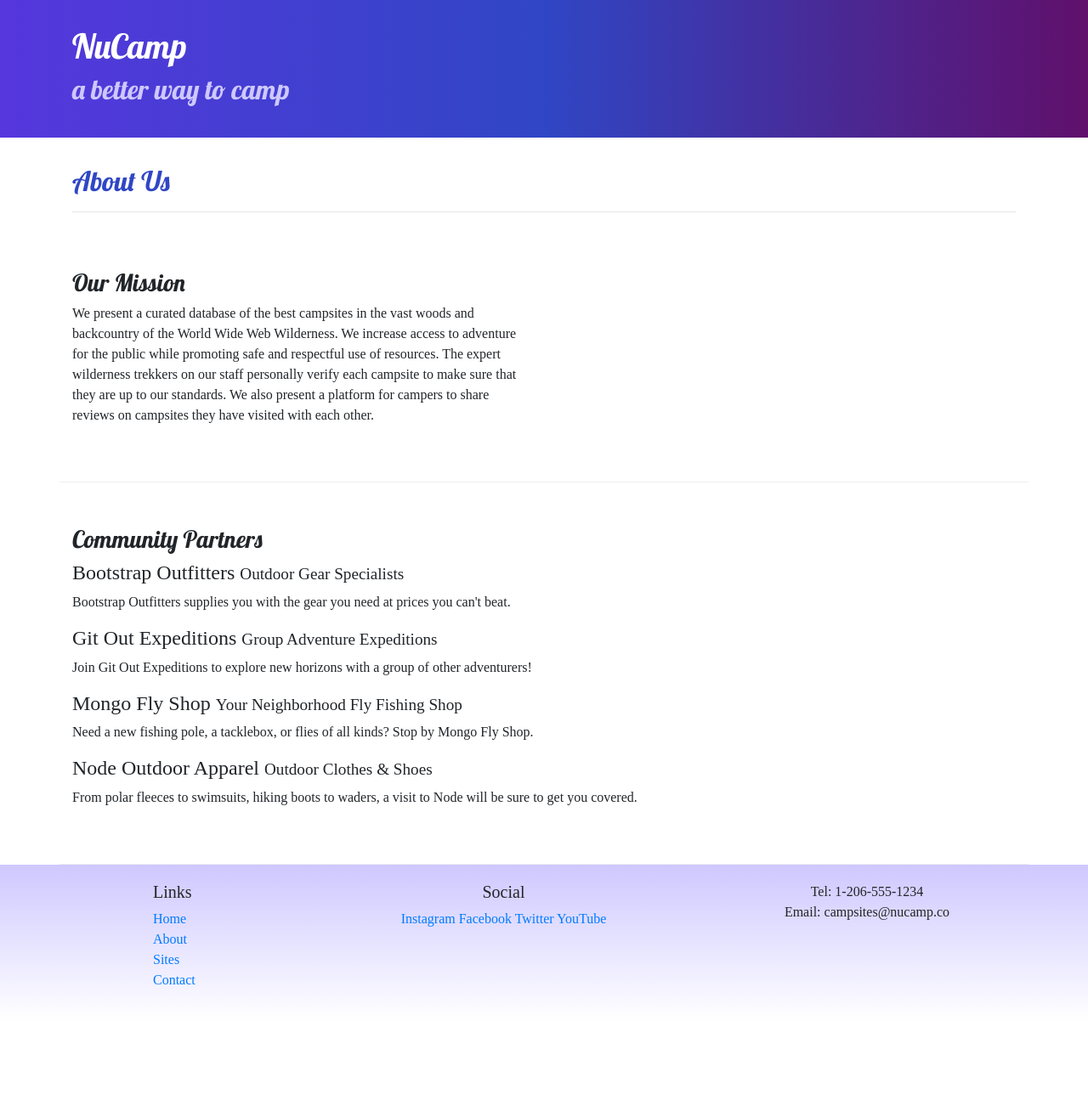
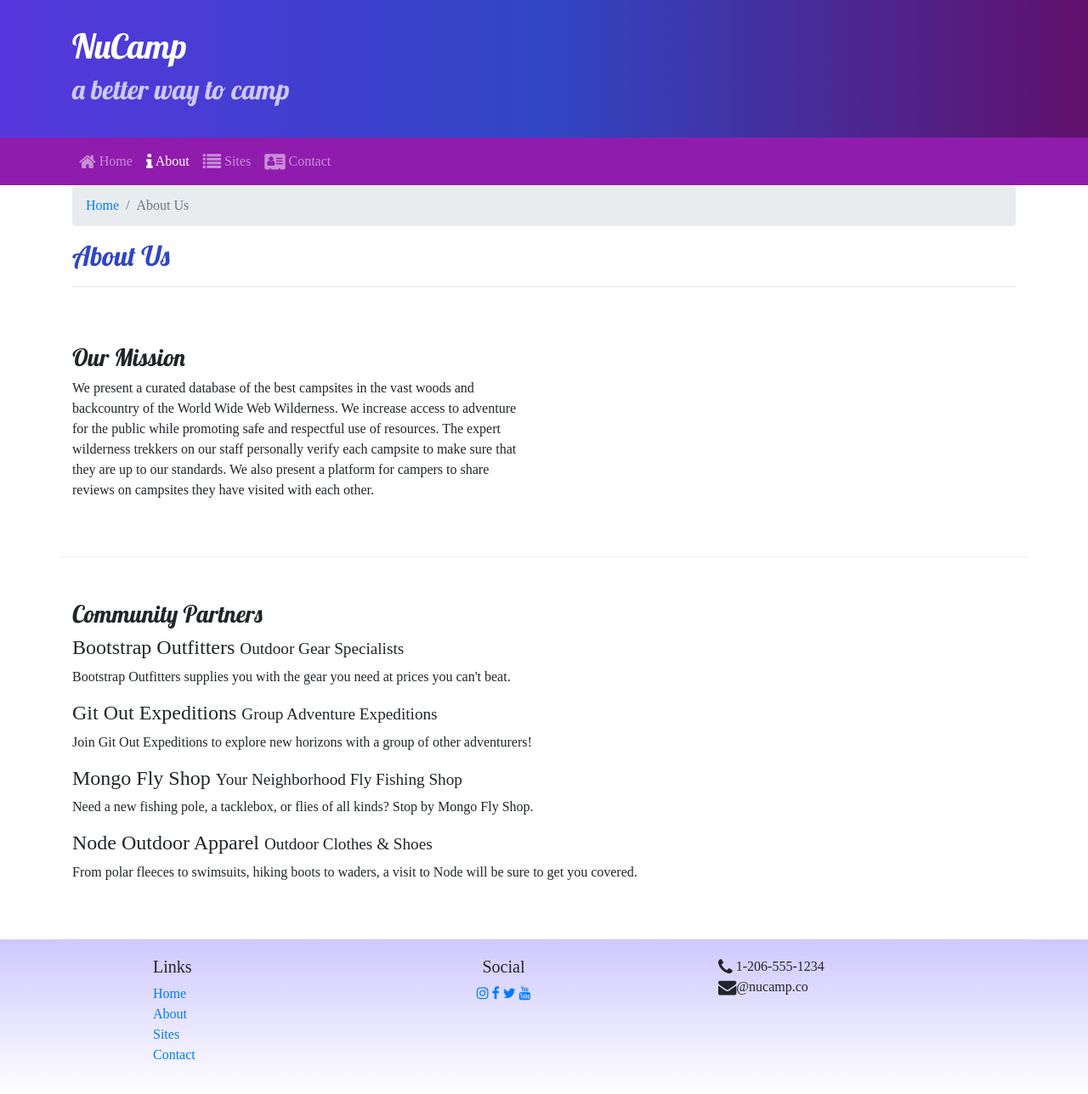
Before and after one commit to ebonyvwalker/nucampsite, a website: page aboutus.html in a window 1280 px wide. Shown: the whole page at 85% size. Before the commit the page ends 1202 px from the top, so only its background shows below. Drawn offline with nearby package versions, Linux system fonts and the light colour scheme.

Commit message:
Icon Fonts

```diff
--- a/aboutus.html
+++ b/aboutus.html
@@ -10,6 +10,7 @@
     <link rel="stylesheet" href="node_modules/bootstrap/dist/css/bootstrap.min.css" />
 
     <!-- Additional CSS must be placed after Bootstrap CSS -->
+    <link rel="stylesheet" href="node_modules/font-awesome/css/font-awesome.min.css" />
     <link rel="stylesheet" href="https://fonts.googleapis.com/css?family=Lobster|Open+Sans" />
     <link rel="stylesheet" href="css/styles.css" />
 
@@ -30,9 +31,30 @@
         </div>
     </header>
 
+    <nav class="navbar navbar-expand-sm navbar-dark sticky-top">
+        <div class="container">
+            <button class="navbar-toggler ml-auto" type="button"
+            data-toggle="collapse" data-target="#nucampNavbar">
+                <span class="navbar-toggler-icon"></span>
+            </button>
+            <div class="collapse navbar-collapse" id="nucampNavbar">
+                <ul class="navbar-nav">
+                    <li class="nav-item"><a class="nav-link" href="index.html"><i class="fa fa-home fa-lg"></i> Home</a></li>
+                    <li class="nav-item active"><a class="nav-link" href="#"><i class="fa fa-info fa-lg"></i> About</a></li>
+                    <li class="nav-item"><a class="nav-link" href="#"><i class="fa fa-list fa-lg"></i> Sites</a></li>
+                    <li class="nav-item"><a class="nav-link" href="#"><i class="fa fa-address-card fa-lg"></i> Contact</a></li>
+                </ul>
+            </div>
+        </div>
+    </nav>
+
     <div class="container">
         <div class="row">
             <div class="col">
+                <ol class="breadcrumb">
+                    <li class="breadcrumb-item"><a href="index.html">Home</a></li>
+                    <li class="breadcrumb-item active">About Us</li>
+                </ol>
                <h2>About Us</h2>
                <hr />
             </div>
@@ -85,14 +107,14 @@
                 </div>
                 <div class="col-6 col-sm-5 text-center">
                     <h5>Social</h5>
-                    <a href="http://instagram.com/">Instagram</a>
-                    <a href="http://facebook.com/">Facebook</a>
-                    <a href="http://twitter.com/">Twitter</a>
-                    <a href="http://youtube.com/">YouTube</a>
+                    <a href="http://instagram.com/"><i class="fa fa-instagram"></i></a>
+                    <a href="http://facebook.com/"><i class="fa fa-facebook"></i></a>
+                    <a href="http://twitter.com/"><i class="fa fa-twitter"></i></a>
+                    <a href="http://youtube.com/"><i class="fa fa-youtube"></i></a>
                 </div>
-                <div class="col-sm-4 text-center">
-                    Tel: 1-206-555-1234<br />
-                    Email: campsites@nucamp.co
+                <div class="col-sm-4 text center">
+                    <i class="fa fa-phone fa-lg text primary"></i> 1-206-555-1234<br />
+                    <i class="fa fa-envelope fa-lg text primary"></i>@nucamp.co
                 </div>
            </div>
         </div>
--- a/css/styles.css
+++ b/css/styles.css
@@ -20,6 +20,7 @@ footer{
 }
 
 .jumbotron {
+    margin: 0;
     padding: 30px;
     background-image: linear-gradient(to right, #5637DD, #3046C5, #60106B);
     color: white;
@@ -30,3 +31,7 @@ footer{
     border-bottom: 1px ridge;
     min-height: 200px;
 }
+
+.navbar{
+    background-color: #901CAD;
+}
--- a/package.json
+++ b/package.json
@@ -15,6 +15,7 @@
   },
   "dependencies": {
     "bootstrap": "^4.5.2",
+    "font-awesome": "^4.7.0",
     "jquery": "^3.5.1",
     "popper.js": "^1.16.1"
   }
```
Also changed, not shown: index.html (+40 -22 lines), 1 other file.
